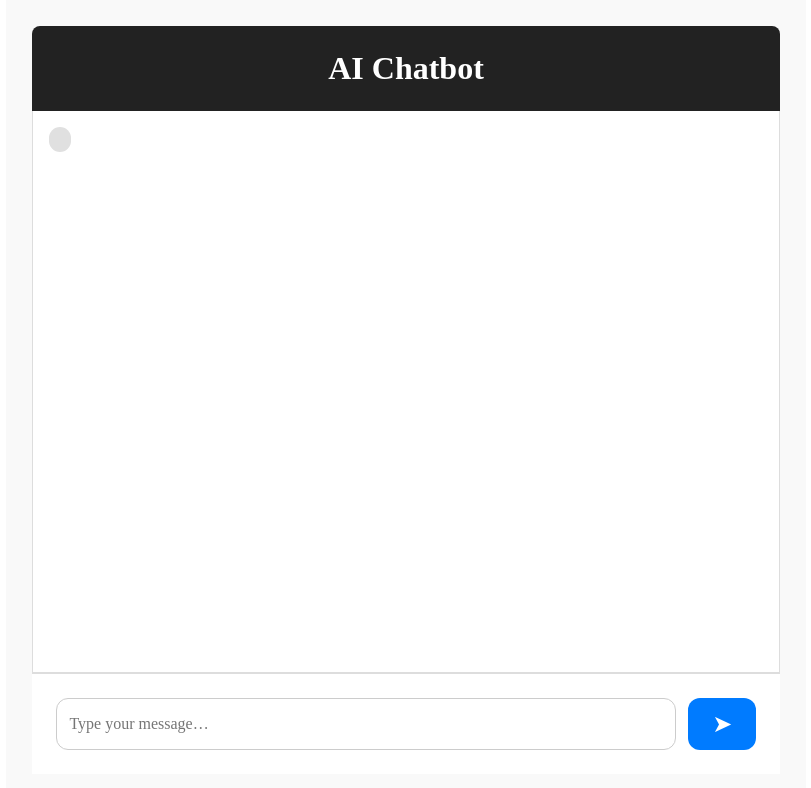
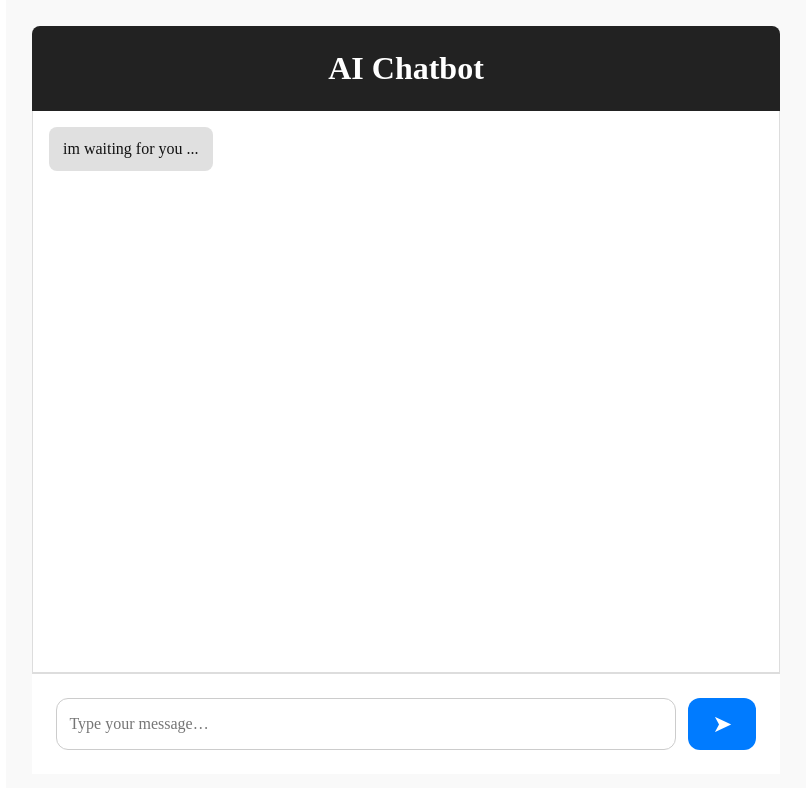
Before and after one commit to Akki-b2008/AiChatbot, a React (Vite) app in the folder Frontend/: page / in a window 1280 px wide. Shown: the top 788 px of the page, without its empty margins (234-1045 px from the left). Built offline with nearby package versions, Linux system fonts and the light colour scheme; no server answers.

Commit message:
Update AI persona and enhance chat bubble styling

```diff
--- a/Frontend/src/App.css
+++ b/Frontend/src/App.css
@@ -33,8 +33,8 @@
 
 .chat-bubble {
   max-width: 75%;
-  padding: clamp(0.5rem, 1vw, 1rem);
-  border-radius: 1rem;
+  padding: clamp(0.5rem, 2vw, .7rem) clamp(0.9rem, 1vw, 1.2rem);
+  border-radius: 0.5rem;
   font-size: clamp(0.875rem, 2vw, 1rem);
   line-height: 1.4;
 }
@@ -47,7 +47,6 @@
 
 .chat-bubble.ai {
   align-self: flex-start;
-  padding-left: 10px;
   background-color: #e0e0e0;
   color: #111;
 }
--- a/Frontend/src/App.jsx
+++ b/Frontend/src/App.jsx
@@ -5,7 +5,7 @@ import "./App.css";
 function App() {
   const socket = useRef(null);
   const [messages, setMessages] = useState([
-    { sender: "ai" },
+    { sender: "ai", text : "im waiting for you ..." },
   ]);
   const [input, setInput] = useState("");
   const chatEndRef = useRef(null);
@@ -24,7 +24,7 @@ function App() {
 
     // Listen for AI message from server
     socket.current.on("ai-message-response", (text) => {
-      setMessages((msgs) => [...msgs, { sender: "ai", text }]);
+      setMessages((msgs) => [...msgs, { sender: "", text }]);
     });
 
     // Cleanup
```
Also changed, not shown: 1 other file (tests, documents, lock files or other folders).
